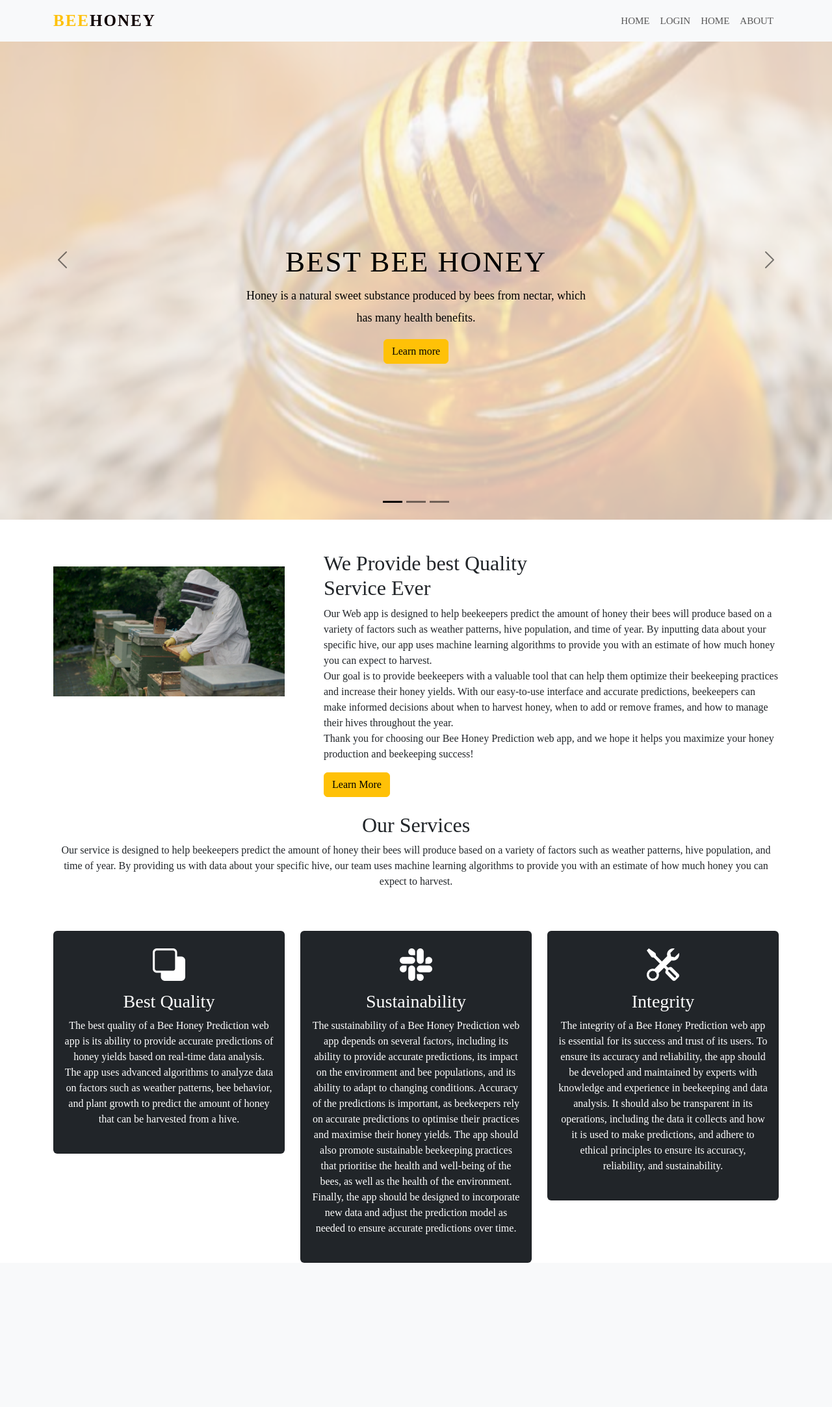
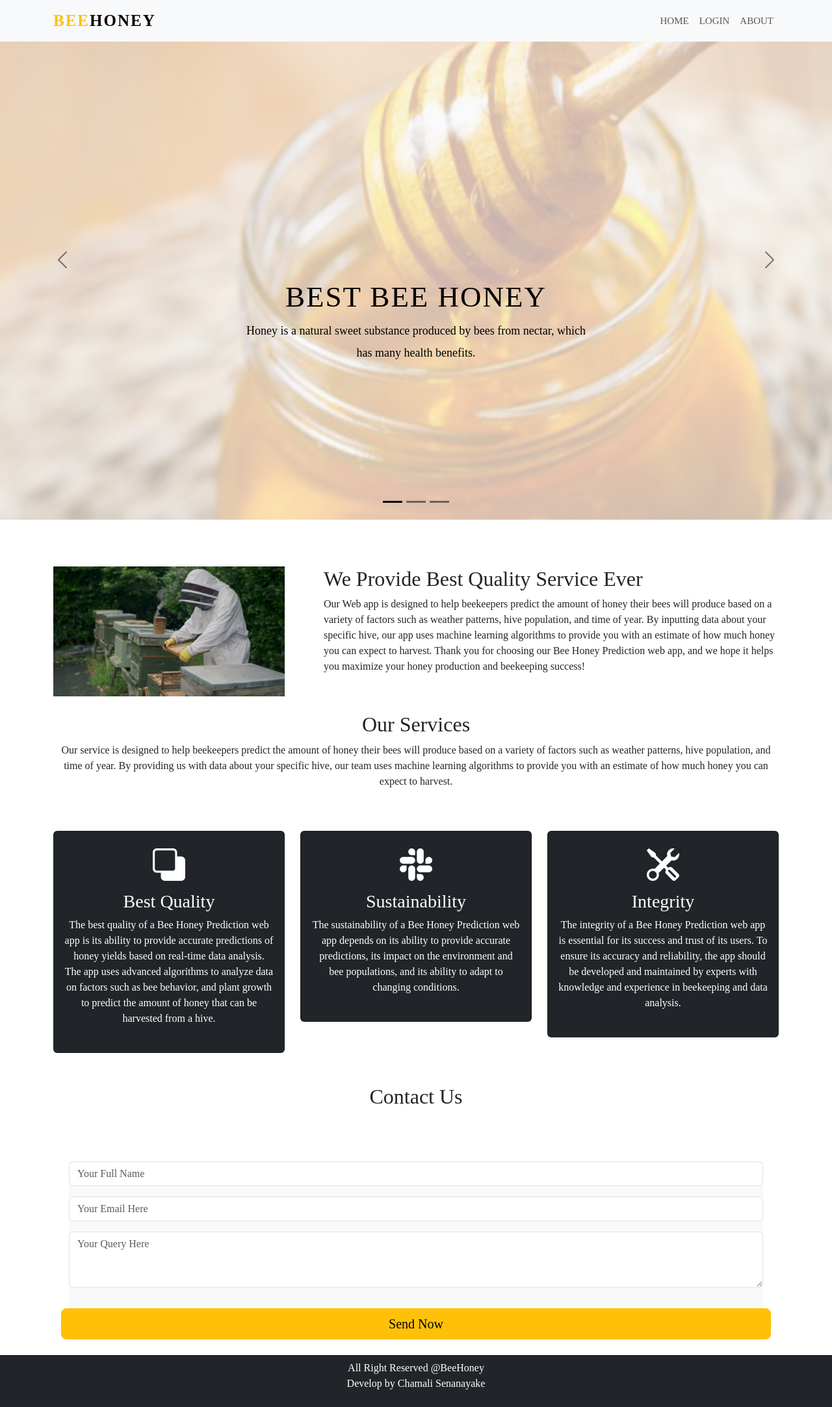
Before and after one commit to chama93/BeeHoneyPredictionSystemWebApp, a PHP site: page / in a window 1280 px wide. Shown: the whole page at 65% size. Before the commit the page ends 1944 px from the top, so only its background shows below. Run offline with PHP 8.4, Linux system fonts and the light colour scheme.

Commit message:
modified

```diff
--- a/index.html
+++ b/index.html
@@ -29,9 +29,6 @@
 				<a class="nav-link" href="#login">Login</a>
 			  </li>
 			  <li class="nav-item">
-				<a class="nav-link" href="#">Home</a>
-			  </li>
-			  <li class="nav-item">
 				<a class="nav-link" href="#about">About</a>
 			  </li>
 
@@ -49,21 +46,21 @@
 		  <button type="button" data-bs-target="#carouselExampleDark" data-bs-slide-to="2" aria-label="Slide 3"></button>
 		</div>
 		<div class="carousel-inner">
-		  <div class="carousel-item active" data-bs-interval="10000">
+		  <div class="carousel-item active" data-bs-interval="1">
 			<img src="Images/1.jpg" class="d-block w-100" alt="...">
 			<div class="carousel-caption">
 			  <h5>Best Bee Honey</h5>
 			  <p>Honey is a natural sweet substance produced by bees from nectar, which has many health benefits.</p>
-			  <p><a href="#" class="btn btn-warning mt-3">Learn more</a></p>
+
 			</div>
 		  </div>
-		  <div class="carousel-item" data-bs-interval="2000">
+		  <div class="carousel-item" data-bs-interval="1">
 			<img src="Images/2.jpg" class="d-block w-100" alt="...">
 			<div class="carousel-caption">
 			  <h5>The Importance of Bees</h5>
 			  <p>Bees are essential to our ecosystem, pollinating plants
 				and producing honey, and communicate through pheromones and dances.</p>
-			  <p><a href="#" class="btn btn-warning mt-3">Learn more</a></p>
+
 			</div>
 		  </div>
 		  <div class="carousel-item">
@@ -72,7 +69,7 @@
 			  <h5>Exploring Bee Hives</h5>
 			  <p>A bee hive is a home for bees to store their food,
 				raise their young, and live, organised into different sections and used to communicate through pheromones and dances.</p>
-			  <p><a href="#" class="btn btn-warning mt-3">Learn more</a></p>
+
 			</div>
 		  </div>
 		</div>
@@ -98,20 +95,14 @@
                 </div>
                 <div class="col-lg-8 col-md-12 col-12 ps-lg-5 mt-md-5">
                     <div class="about-text">
-                        <h2>We Provide best Quality <br> Service Ever </h2>
+                        <br><h2>We Provide Best Quality Service Ever </h2>
                         <p>Our Web app is designed to help beekeepers predict the
 							amount of honey their bees will produce based on a variety of factors
 							such as weather patterns, hive population, and time of year. By inputting
 							data about your specific hive, our app uses machine learning algorithms
-							to provide you with an estimate of how much honey you can expect to harvest.<br>
-							Our goal is to provide beekeepers with a valuable tool that can help them
-							optimize their beekeeping practices and increase their honey yields. With
-							our easy-to-use interface and accurate predictions, beekeepers can make
-							informed decisions about when to harvest honey, when to add or remove
-							frames, and how to manage their hives throughout the year. <br>
+							to provide you with an estimate of how much honey you can expect to harvest.
 							Thank you for choosing our Bee Honey Prediction web app, and we hope it
 							helps you maximize your honey production and beekeeping success!</p>
-                        <a href="#" class="btn btn-warning"> Learn More</a>
                     </div>
                 </div>
             </div>
@@ -143,7 +134,7 @@
 						 <h3 class="card-title">Best Quality</h3>
 						 <p>The best quality of a Bee Honey Prediction web app is its ability to provide accurate
 							predictions of honey yields based on real-time data analysis. The app uses advanced
-							algorithms to analyze data on factors such as weather patterns, bee behavior, and plant
+							algorithms to analyze data on factors such as bee behavior, and plant
 							growth to predict the amount of honey that can be harvested from a hive.</p>
 
 						</div>
@@ -154,14 +145,9 @@
 						<div class="card-body">
 							<i class="bi bi-slack"></i>
 						 <h3 class="card-title">Sustainability</h3>
-						 <p>The sustainability of a Bee Honey Prediction web app depends on several factors,
-							including its ability to provide accurate predictions, its impact on the environment
-							and bee populations, and its ability to adapt to changing conditions. Accuracy of the
-							predictions is important, as beekeepers rely on accurate predictions to optimise their
-							practices and maximise their honey yields. The app should also promote sustainable beekeeping
-							practices that prioritise the health and well-being of the bees, as well as the health of the
-							environment. Finally, the app should be designed to incorporate new data and adjust the prediction
-							model as needed to ensure accurate predictions over time.</p>
+						 <p>The sustainability of a Bee Honey Prediction web app depends on its ability to provide
+							accurate predictions, its impact on the environment and bee populations, and its ability to
+							adapt to changing conditions. </p>
 
 						</div>
 					</div>
@@ -173,9 +159,7 @@
 						 <h3 class="card-title">Integrity</h3>
 						 <p>The integrity of a Bee Honey Prediction web app is essential for its success and trust of its users.
 							To ensure its accuracy and reliability, the app should be developed and maintained by experts with
-							knowledge and experience in beekeeping and data analysis. It should also be transparent in its operations,
-							including the data it collects and how it is used to make predictions, and adhere to ethical principles to
-							ensure its accuracy, reliability, and sustainability.</p>
+							knowledge and experience in beekeeping and data analysis.</p>
 
 						</div>
 					</div>
@@ -183,6 +167,53 @@
 			</div>
 		</div>
 	  </section>
+<br> <br>
+	  <!-- contact section-->
+	  <section id="contact" class="contact section-padding">
+		<div class="container">
+			<div class="row">
+			<div class="col-md-12">
+				<div class="section-header text-center pb-5">
+					<h2>Contact Us</h2>
+				</div>
+			</div>
+			</div>
+			<div class="row m-0">
+				<div class="col-md-12 p-0 pt-4 p-4">
+					<form action="#" class="bg-light p-4.ms-auto">
+					<div class="row">
+						<div class="col-md-12">
+							<div class="mb-3">
+								<input type="text" class="form-control" required placeholder="Your Full Name">
+							</div>
+						</div>
+						<div class="col-md-12">
+							<div class="mb-3">
+								<input type="email" class="form-control" required placeholder="Your Email Here">
+							</div>
+						</div>
+						<div class="col-md-12">
+							<div class="mb-3">
+								<textarea rows="3" required class="form-control" required placeholder="Your Query Here"></textarea>
+							</div>
+						</div>
+						<button class="btn btn-warning btn-lg btn-block mt-3"> Send Now </button>
+							</div>
+						</form>
+						</div>
+					</div>
+				</div>
+			</div>
+		</div>
+	  </section>
+
+	  <!-- Footer -->
+
+	  <footer class="bg-dark p-2 text-center">
+		<div class="container">
+			<p class="text-white"> All Right Reserved @BeeHoney <br> Develop by Chamali Senanayake</p>
+		</div>
+	  </footer>
 
 
 
--- a/style.css
+++ b/style.css
@@ -63,6 +63,7 @@
     font-size: 50px;
   }
 
+
   /* ####### Responsive CSS ###### */
   @media only screen and (max-width: 768px) and (max-width: 991px){
     .carousel-caption{
@@ -70,6 +71,12 @@
     }
     .carousel-caption p{
         width: 100px;
+    }
+    .card{
+      margin-bottom: 30px;
+    }
+    .img-area img{
+      width: 100%;
     }
   }
 
@@ -91,4 +98,10 @@
         line-height: 1.6;
         font-size: 12px;
     }
+    .about-text{
+      padding-top: 50px;
+    }
+    .card{
+      margin-bottom: 30px;
+    }
   }
```
Also changed, not shown: admin_login.html (added, +90 -0 lines), login_admin.html (added, +31 -0 lines), Images/admin.jpg (added), style_admin.css (added).
